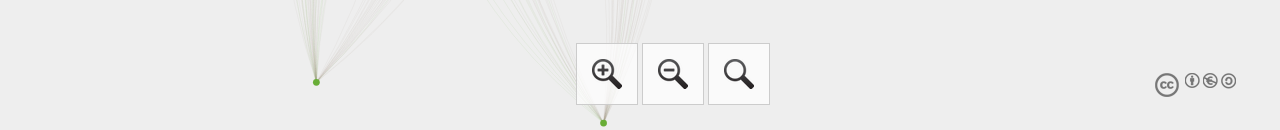
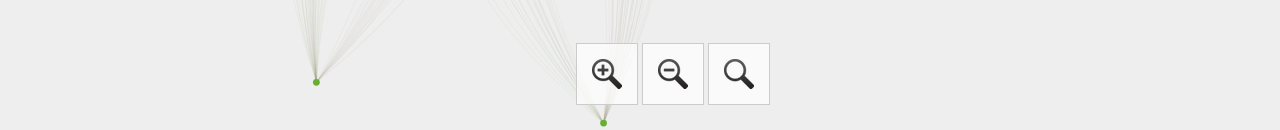
Before and after one commit to alpopesc/politics_4, a plain HTML site: page network/index.html in a window 1280 px wide. Shown: the part 670-800 px from the top of the page. Drawn offline with Linux system fonts and the light colour scheme.

Commit message:
Update index.html

```diff
--- a/network/index.html
+++ b/network/index.html
@@ -69,9 +69,7 @@
 	<div id="zoom">
   		<div class="z" rel="in"></div> <div class="z" rel="out"></div> <div class="z" rel="center"></div>
 	</div>
-	<div id="copyright">
-		<a rel="license" href="http://creativecommons.org/licenses/by-nc-sa/3.0/"><img alt="Creative Commons License" style="border-width:0" src="images/CC.png" /></a></div>
-	</div>
+
 <div id="attributepane">
 <div class="text">
 	<div title="Close" class="left-close returntext"><div class="c cf"><span>Return to the full network</span></div></div>
```
